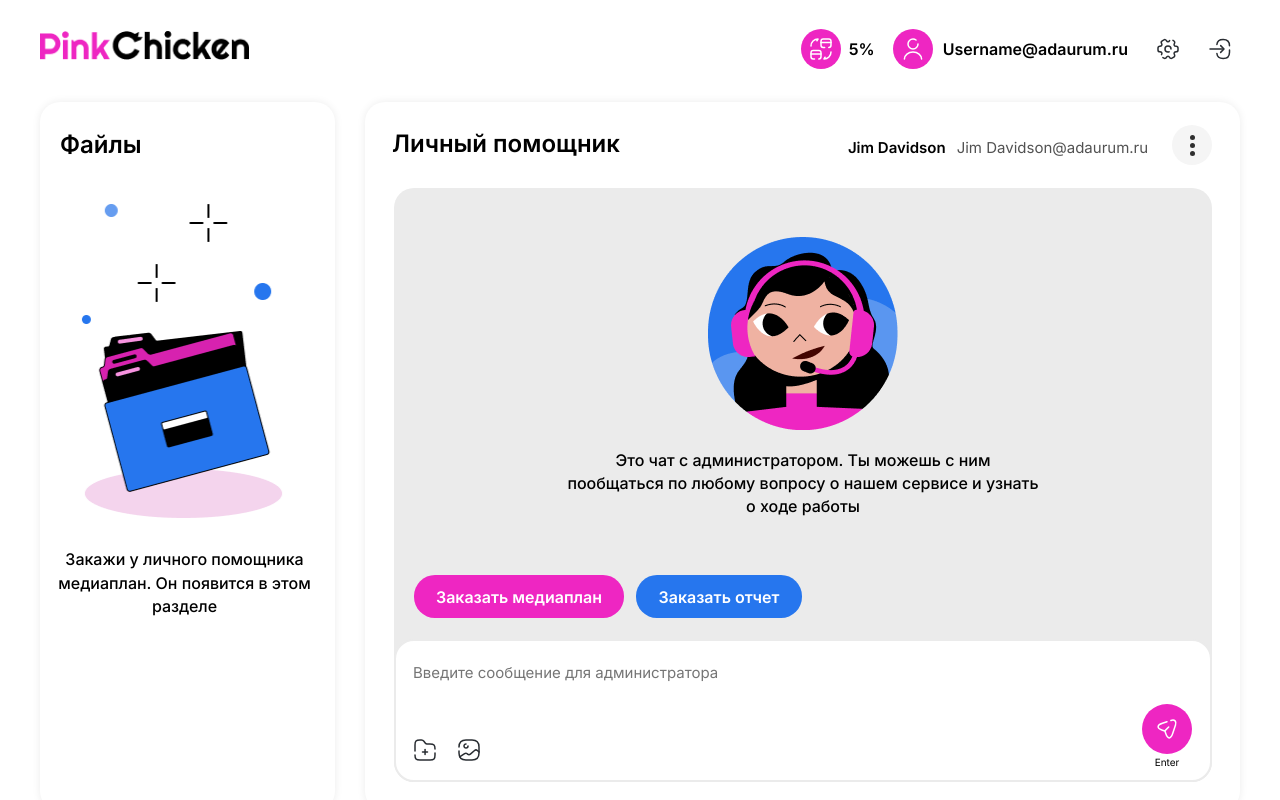
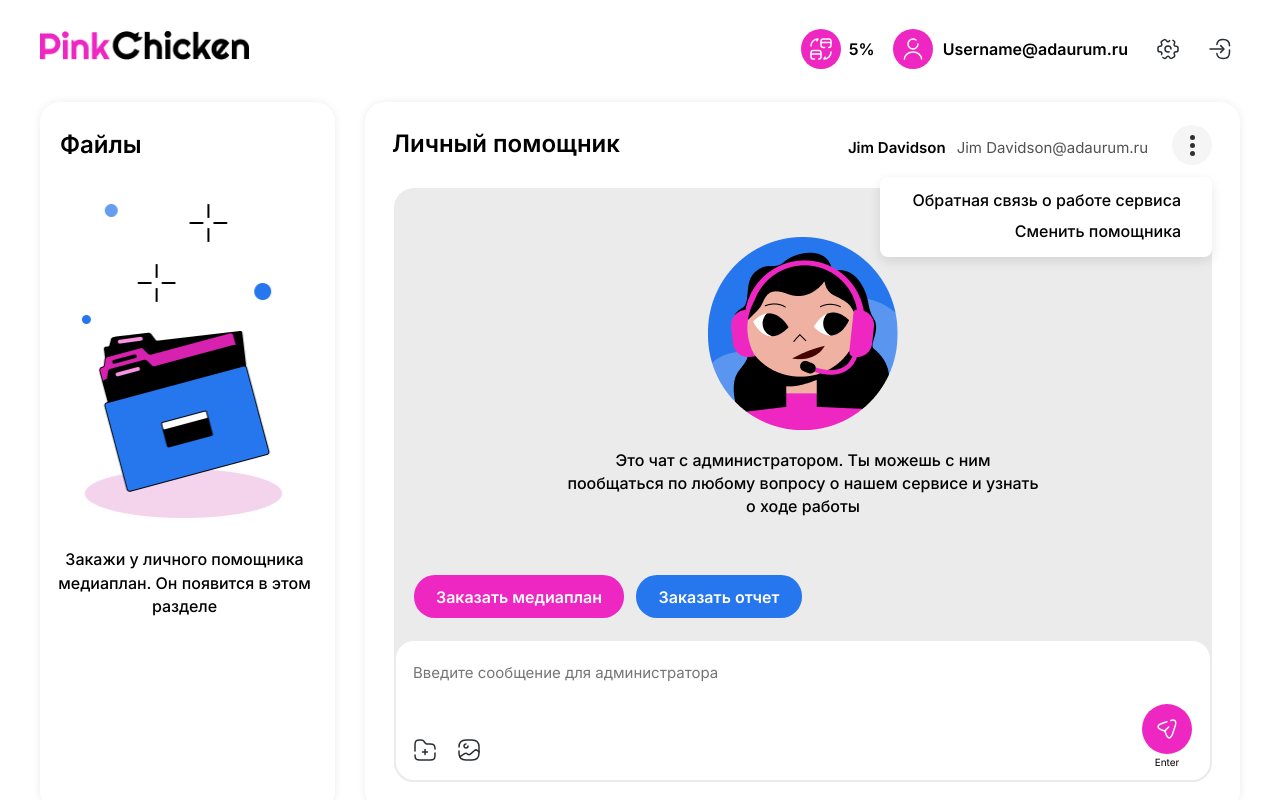
Before and after one commit to mikhailpoluboyarinov/pinkchicken, a Vue app: page / in a window 1280 px wide. Both pictures are taken after a click on the button 1180 px from the left and 147 px from the top of the page. Shown: the top 800 px of the page. Built offline with nearby package versions, Linux system fonts and the light colour scheme.

Commit message:
добавил выбора ассистента и обратной связи на кнопку

```diff
--- a/src/assets/styles/_variables.scss
+++ b/src/assets/styles/_variables.scss
@@ -8,5 +8,6 @@ $color-grey-light: #f5f5f5;
 $color-grey-footer: #525252;
 $color-grey: #797979;
 $color-grey-background: #EBEBEB;
+$color-grey-button: #CBCBCB;
 $primary-color: #EE26C2;
 $secondary-color: #2676EE;
--- a/src/components/Folder/Folder.scss
+++ b/src/components/Folder/Folder.scss
@@ -70,4 +70,38 @@
   .folder__mobile--hidden {
     display: none;
   }
+
+  .folder__mobile {
+    display: flex;
+    align-items: flex-start;
+    width: 100%;
+    padding-left: 37px;
+  }
+
+  .folder__button {
+    min-height: 40px;
+    border: 1px solid $color-grey-button;
+    background-color: $color-grey-button;
+    border-radius: 4px;
+    cursor: pointer;
+    font-size: 14px;
+    font-weight: 600;
+
+    &:hover {
+      opacity: 0.5;
+    }
+
+    &:active {
+      opacity: 0.8;
+    }
+  }
+
+  .folder__button:first-child {
+    min-width: 115px;
+  }
+
+  .folder__button:last-child {
+    min-width: 78px;
+    margin-left: 13px;
+  }
 }
--- a/src/components/Header/Header.scss
+++ b/src/components/Header/Header.scss
@@ -121,7 +121,7 @@
 
 @media (max-width: $mobile)  {
   .header {
-    padding: 28px 20px;
+    padding: 28px 20px 20px;
     flex-direction: column;
     align-items: flex-start;
     width: auto;
--- a/src/components/Helper/Helper.scss
+++ b/src/components/Helper/Helper.scss
@@ -238,6 +238,43 @@
     text-align: center;
     padding-top: 3px;
   }
+
+  &__popup-wrapper {
+    position: relative;
+    display: inline-block;
+  }
+
+  &__popup {
+    position: absolute;
+    display: flex;
+    flex-direction: column;
+    align-items: end;
+    width: 270px;
+    top: 120%;
+    right: 0;
+    background-color: white;
+    border: none;
+    padding: 10px 31px 17px;
+    border-radius: 8px;
+    box-shadow: 0 4px 12px rgba(0, 0, 0, 0.1);
+  }
+
+  &__popup-item {
+    margin: 0;
+    font-weight: 500;
+    font-size: 16px;
+    align-items: end;
+    cursor: pointer;
+
+    &:first-child {
+      margin-bottom: 12px;
+      margin-top: 4px;
+    }
+
+    &:hover {
+      color: $primary-color;
+    }
+  }
 }
 
 @media (min-width: $tablet) and (max-width: $small-desktop) {
@@ -297,12 +334,14 @@
 @media (max-width: $mobile) {
   .helper {
     min-width: 375px;
+    min-height: 724px;
     width: 100%;
     border-radius: 0;
     box-shadow: none;
 
     &__header {
       align-items: start;
+      padding-top: 18px;
     }
 
     &__assist {
@@ -383,6 +422,11 @@
       line-height: 1.4;
     }
 
+    &__chat-buttons-wrapper {
+      top: 121px;
+      left: 16px;
+    }
+
     &__span-enter {
       display: none;
     }
--- a/src/components/Helper/Helper.vue
+++ b/src/components/Helper/Helper.vue
@@ -1,23 +1,27 @@
 <template>
-    <section class="helper">
-      <div class="helper__header">
-        <div class="helper__assist">
-          <h1 class="helper__title">
-            Личный помощник
-          </h1>
-          <div class="helper__user-wrapper">
-            <p class="helper__user-name">
-              Jim Davidson
-            </p>
-            <p class="helper__user-mail">
-              Jim Davidson@adaurum.ru
-            </p>
-          </div>
+  <section class="helper" ref="wrapper">
+    <div class="helper__header">
+      <div class="helper__assist">
+        <h1 class="helper__title">Личный помощник</h1>
+        <div class="helper__user-wrapper">
+          <p class="helper__user-name">Jim Davidson</p>
+          <p class="helper__user-mail">Jim Davidson@adaurum.ru</p>
         </div>
-        <button class="helper__button">
+      </div>
+      <div class="helper__popup-wrapper" ref="popupWrapper">
+        <button class="helper__button" ref="button" @click="togglePopup">
           <img class="helper__button-icon" src="../../assets/icons/burger.svg" alt="Кнопка обратной связи">
         </button>
+
+        <div
+            v-if="showPopup"
+            class="helper__popup"
+        >
+          <p class="helper__popup-item" @click="closePopup">Обратная связь о работе сервиса</p>
+          <p class="helper__popup-item" @click="closePopup">Сменить помощника</p>
+        </div>
       </div>
+    </div>
       <div class="helper__main">
         <div class="helper__chat-wrapper">
           <div class="helper__chat-window">
@@ -30,7 +34,7 @@
               <button class="helper__chat-button helper__chat-button--blue">Заказать отчет</button>
             </div>
             <div class="helper__chat-textarea-wrapper">
-              <textarea class="helper__chat-textarea" placeholder="Введите сообщение для администратора"></textarea>
+              <textarea class="helper__chat-textarea" placeholder="Введите сообщение для администратора"  maxlength="200"></textarea>
               <div class="helper__chat-buttons-wrapper">
                 <button class="helper__button-media helper__button-media--left"></button>
                 <button class="helper__button-media helper__button-media--right"></button>
@@ -48,8 +52,43 @@
 
 <script>
 export default {
-  name: "Helper"
-}
+
+  name: "Helper",
+  data() {
+    return {
+      showPopup: false,
+    };
+  },
+
+  methods: {
+    togglePopup() {
+      this.showPopup = !this.showPopup;
+    },
+    closePopup() {
+      this.showPopup = false;
+    },
+    handleClickOutside(event) {
+      const popupWrapper = this.$refs.popupWrapper;
+      const button = this.$refs.button;
+      if (
+          popupWrapper &&
+          !popupWrapper.contains(event.target) &&
+          !button.contains(event.target)
+      ) {
+        this.showPopup = false;
+      }
+    },
+  },
+
+  mounted() {
+    document.addEventListener("click", this.handleClickOutside);
+  },
+
+  unmounted() {
+    document.removeEventListener("click", this.handleClickOutside);
+  },
+};
+
 </script>
 
 <style scoped>
```
